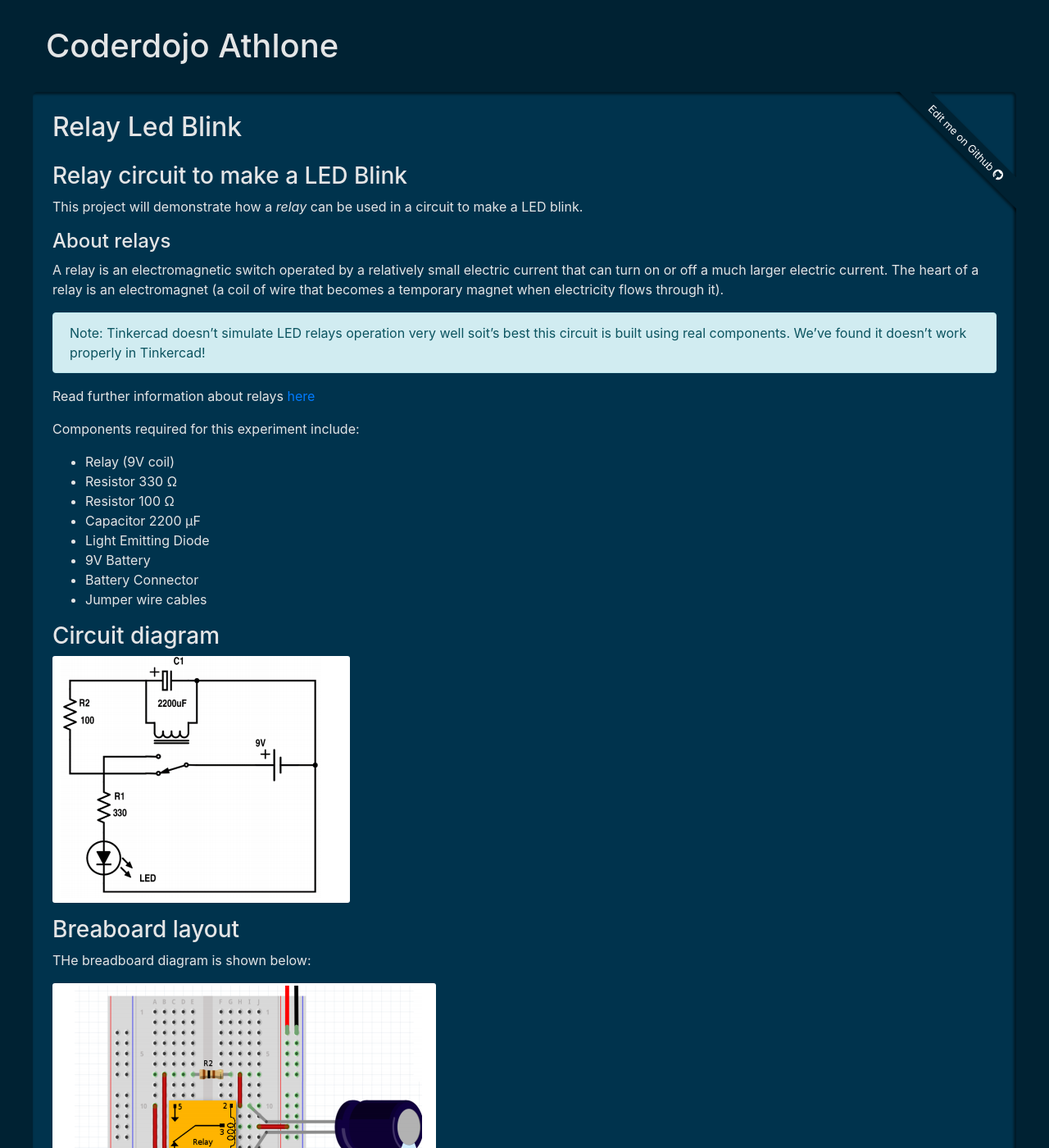
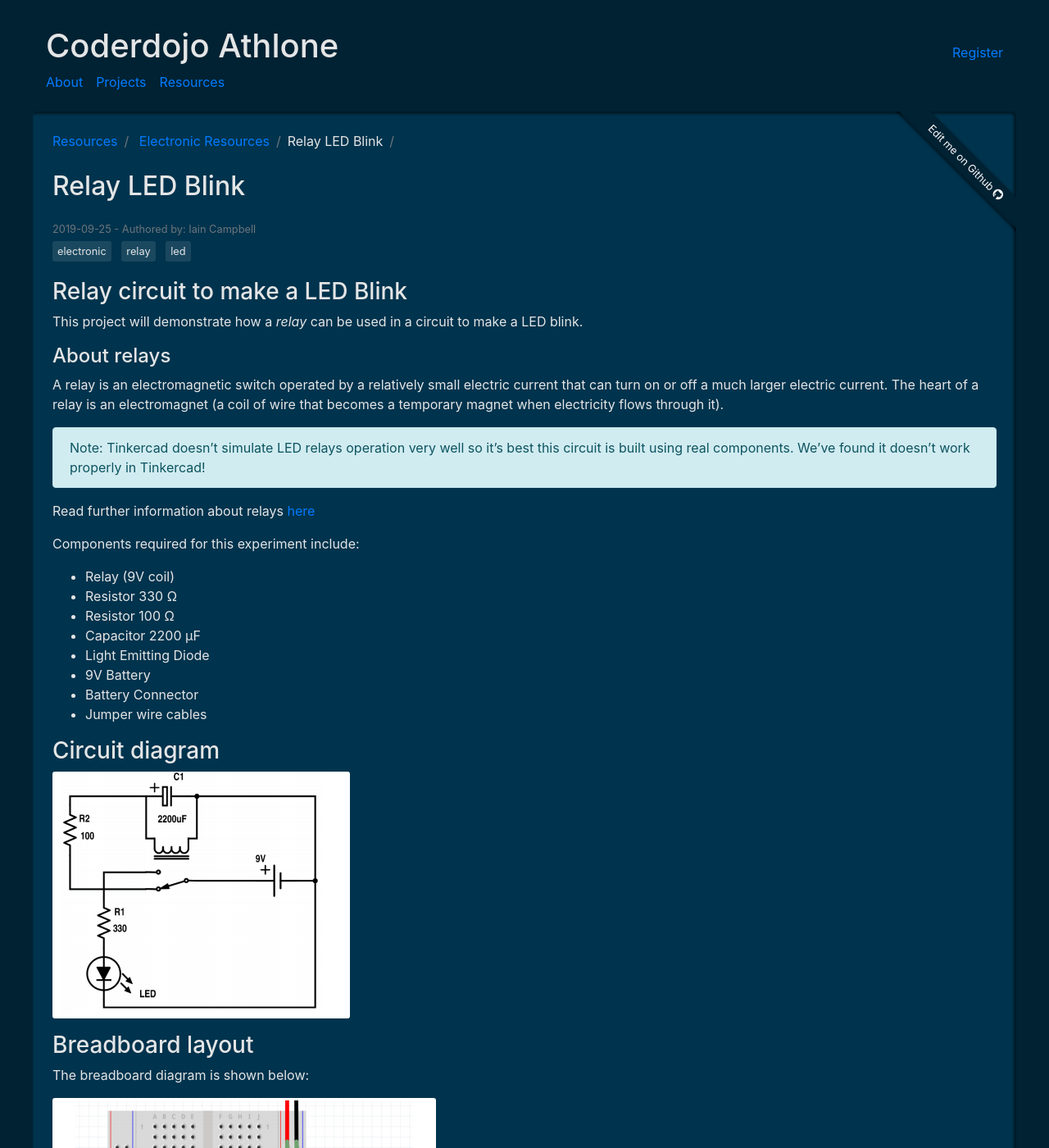
Before and after one commit to CoderdojoAthlone/coderdojoathlone.github.io, a Jekyll site: the page built from _posts/en/resources/2019-09-25-relay-led-blink.md, in a window 1280 px wide and 1400 px high. Shown: the whole window at 82% size. Built offline with Jekyll 4.4.1, drawn with Linux system fonts in a browser that asks for light colours; our own code applies the rules of GitHub Pages for plain Markdown files; some of the changed lines change nothing that is shown; some of the changed text lies outside the part shown.

Commit message:
Fixed minor issues in article relay-led-blink

```diff
--- a/_posts/en/resources/2019-09-25-relay-led-blink.md
+++ b/_posts/en/resources/2019-09-25-relay-led-blink.md
@@ -1,3 +1,16 @@
+---
+layout:       article
+lang:         en
+parent:       electronic-resources
+breadcrumb:   true
+permalink:    /en/resources/electronic-resources/2019-relay-led-blink
+ref:          2019-relay-led-blink
+title:        Relay LED Blink
+author:       Iain Campbell
+description:  How to use a relay in a circuit to make a LED blink
+tags:         electronic, relay, led
+---
+
 ### Relay circuit to make a LED Blink
 
 This project will demonstrate how a *relay* can be used in a circuit to make a LED blink.
@@ -9,7 +22,7 @@ can turn on or off a much larger electric current. The heart of a relay is an el
 
 {% include alert.html
   type="info"
-  content="Note: Tinkercad doesn't simulate LED relays operation very well soit's best this circuit is built using real components.
+  content="Note: Tinkercad doesn't simulate LED relays operation very well so it's best this circuit is built using real components.
            We've found it doesn't work properly in Tinkercad!"
 %}
 
@@ -31,9 +44,9 @@ Components required for this experiment include:
 <img class="img-fluid" src="{{'assets/posts/2019-09-25-relay-led-blink/relayBlink.png' | relative_url}}"/>
 
 
-### Breaboard layout
+### Breadboard layout
 
-THe breadboard diagram is shown below:
+The breadboard diagram is shown below:
 
 <img class="img-fluid" src="{{'assets/posts/2019-09-25-relay-led-blink/relayBlinkBreadboard.png' | relative_url}}"/>
 
@@ -50,43 +63,39 @@ current will flow from the battery to R1 and the LED and the LED will light up.
 
 ## Assembling
 
-* You can use any 9V relay for this example, but note that the pin arrangement on a relay varies
-between relay types. On many relays, the pin arrangement is printed on top of the relay, so that
-you know which pin is which.
-* You may need to lookup the pinout of the relay in the manufacturer's datasheet for the relay you are using.
-
-<img class="img-fluid" src="{{'assets/posts/2019-09-25-relay-led-blink/relayArrangement.png' | relative_url}}"/>
-
-
-* Note: Not all relays are fitted for easy use on a breadboard, so you might need to bend the legs a little
-bit to get it to fit into the breadboard.
-* Mentors may provide some relays which has wires soldered to it as an alternative.
-* Start by connecting the battery connector to the supply rail on the side. The red wire is the
-positive terminal, the black wire is the negative one.
-* Next, place the relay on the breadboard. Then connect the resistor (R2) from pin 4 to pin 2 of the
-relay. Connect a wire from the positive supply rail to the relay input (pin 3) and from the negative
-supply rail to the relay coil (pin 1).
-* Add the capacitor over the relay coil. The relay coil doesn't have a positive or negative side, but
-this type of capacitor, polarized capacitor, does. So place the capacitor with the negative pin at
-the lower end (pin 1) since we have connected the negative battery terminal here.
-* The negative pin of the capacitor is usually marked with a “-” (minus sign) or a zero
-* Now, if you power up the circuit you should hear a clicking sound. If not, check your connections
-before proceeding. A smart thing to check is the voltage on the relay coil. If there is no voltage
-there, something is wrong.
-* When you have gotten the clicking sound, it's time to connect the resistor (R1) and the Light
-Emitting Diode (LED). Connect them from the second output of the relay (pin 5) and back to the
-negative battery terminal (as shown in the diagram above).
+1. You can use any 9V relay for this example, but note that the pin arrangement on a relay varies between relay types.
+   On many relays, the pin arrangement is printed on top of the relay, so that you know which pin is which.
+1. You may need to lookup the pinout of the relay in the manufacturer's data-sheet for the relay you are using.
+   <img class="img-fluid" src="{{'assets/posts/2019-09-25-relay-led-blink/relayArrangement.png' | relative_url}}"/>
+1. Note: Not all relays are fitted for easy use on a breadboard, so you might need to bend the legs a little
+   bit to get it to fit into the breadboard.
+1. Mentors may provide some relays which has wires soldered to it as an alternative.
+1. Start by connecting the battery connector to the supply rail on the side. The red wire is the
+   positive terminal, the black wire is the negative one.
+1. Next, place the relay on the breadboard. Then connect the resistor (R2) from pin 4 to pin 2 of the relay.
+   Connect a wire from the positive supply rail to the relay input (pin 3) and from the negative supply rail to the relay coil (pin 1).
+1. Add the capacitor over the relay coil. The relay coil doesn't have a positive or negative side, but this type of capacitor, polarized capacitor, does.
+   So place the capacitor with the negative pin at the lower end (pin 1) since we have connected the negative battery terminal here.
+1. The negative pin of the capacitor is usually marked with a “-” (minus sign) or a zero
+1. Now, if you power up the circuit you should hear a clicking sound.
+   If not, check your connections before proceeding.
+   A smart thing to check is the voltage on the relay coil.
+   If there is no voltage there, something is wrong.
+1. When you have gotten the clicking sound, it's time to connect the resistor (R1) and the Light Emitting Diode (LED).
+   Connect them from the second output of the relay (pin 5) and back to the negative battery terminal (as shown in the diagram above).
 
 ## Troubleshooting
 
 * It's easy to make a mistake when connecting a circuit for the first time.
-A common mistake is to connect the LED the wrong way. Make sure your LED is connected the right way, with the long
-leg to the resistor and the short leg to the negative supply rail.
-* Another common mistake is to connect the two output pins from the relay the other way around. Double check that you have this connection correctly connected.
-* When you have checked that all your connections are okay, connect the battery. You should now hear a ticking of the relay and your LED should be flashing.
+  A common mistake is to connect the LED the wrong way.
+  Make sure your LED is connected the right way, with the long leg to the resistor and the short leg to the negative supply rail.
+* Another common mistake is to connect the two output pins from the relay the other way around.
+  Double check that you have this connection correctly connected.
+* When you have checked that all your connections are okay, connect the battery.
+  You should now hear a ticking of the relay and your LED should be flashing.
 
 ## Further experiments
 
 * The size of the capacitor and the resistor (R2) shown in the circuit diagram determines how fast the light blinks.
-* If R2 is too large, the electromagnet never turns ON. If it's too small, the electromagnet turns on so fast that
-you might not see the light turn OFF.
+* If R2 is too large, the electromagnet never turns ON.
+  If it's too small, the electromagnet turns on so fast that you might not see the light turn OFF.
```
